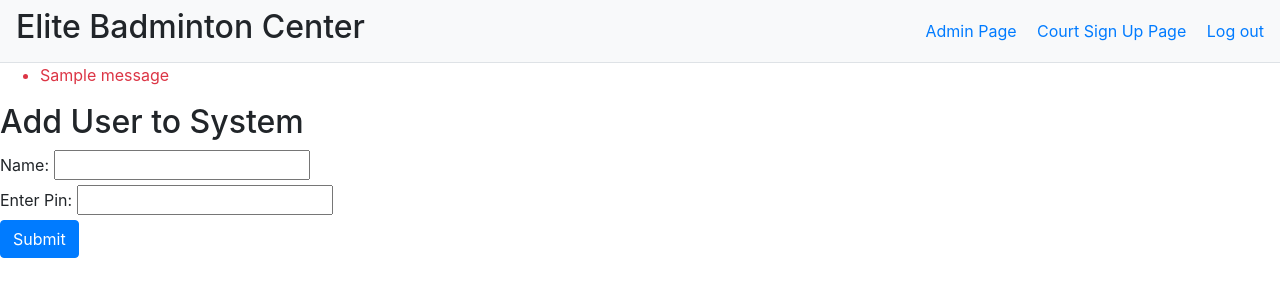
After one commit to twzhuang/courtReg, a Flask app: page /checkin in a window 1280 px wide. The commit adds this page. Shown: the top 300 px of the page. Run offline with Flask 2, Linux system fonts and the light colour scheme; the visitor is signed in with stand-in values (Sample User, id 1); tables that the repository leaves empty or names only in its code hold one stand-in row (values such as "Sample post"); one stand-in notice (Sample message) is shown; some libraries are stand-ins or nearby versions.

Commit message:
Add files via upload

```diff
--- /dev/null
+++ b/templates/addUser.html
@@ -0,0 +1,35 @@
+<!DOCTYPE html>
+<html lang="en" dir="ltr">
+<head>
+    <meta charset='utf-8'>
+    <title>EBC Add user page</title>
+    <link rel="stylesheet" href="https://stackpath.bootstrapcdn.com/bootstrap/4.3.1/css/bootstrap.min.css" integrity="sha384-ggOyR0iXCbMQv3Xipma34MD+dH/1fQ784/j6cY/iJTQUOhcWr7x9JvoRxT2MZw1T" crossorigin="anonymous">
+</head>
+<body>
+    <nav class="navbar navbar-light bg-light justify-content-between border-bottom">
+        <h2 class="">Elite Badminton Center</h2>
+        <div class="d-inline">
+            <a href="/admin" class="">Admin Page</a>
+            <a href="/" class="p-3">Court Sign Up Page</a>
+            <a href="/logout">Log out</a>
+        </div>
+    </nav>
+    {% with messages = get_flashed_messages() %}
+    {% if messages %}
+        <ul class=flashes>
+        {% for message in messages %}
+            <li class=text-danger>{{ message }}</li>
+        {% endfor %}
+        </ul>
+    {% endif %}
+    {% endwith %}
+    <form action="/addUser" method="post">
+        <h2>Add User to System</h2>
+        <label for="addName">Name:</label>
+        <input type="text" id="addName" name="addName"><br>
+        <label for="userPin">Enter Pin:</label>
+        <input type="number" id="userPin" name="userPin"><br>
+        <input type="submit" class="btn btn-primary">
+    </form>
+</body>
+</html>
```
Also changed, not shown: templates/admin.html (+12 -6 lines).
